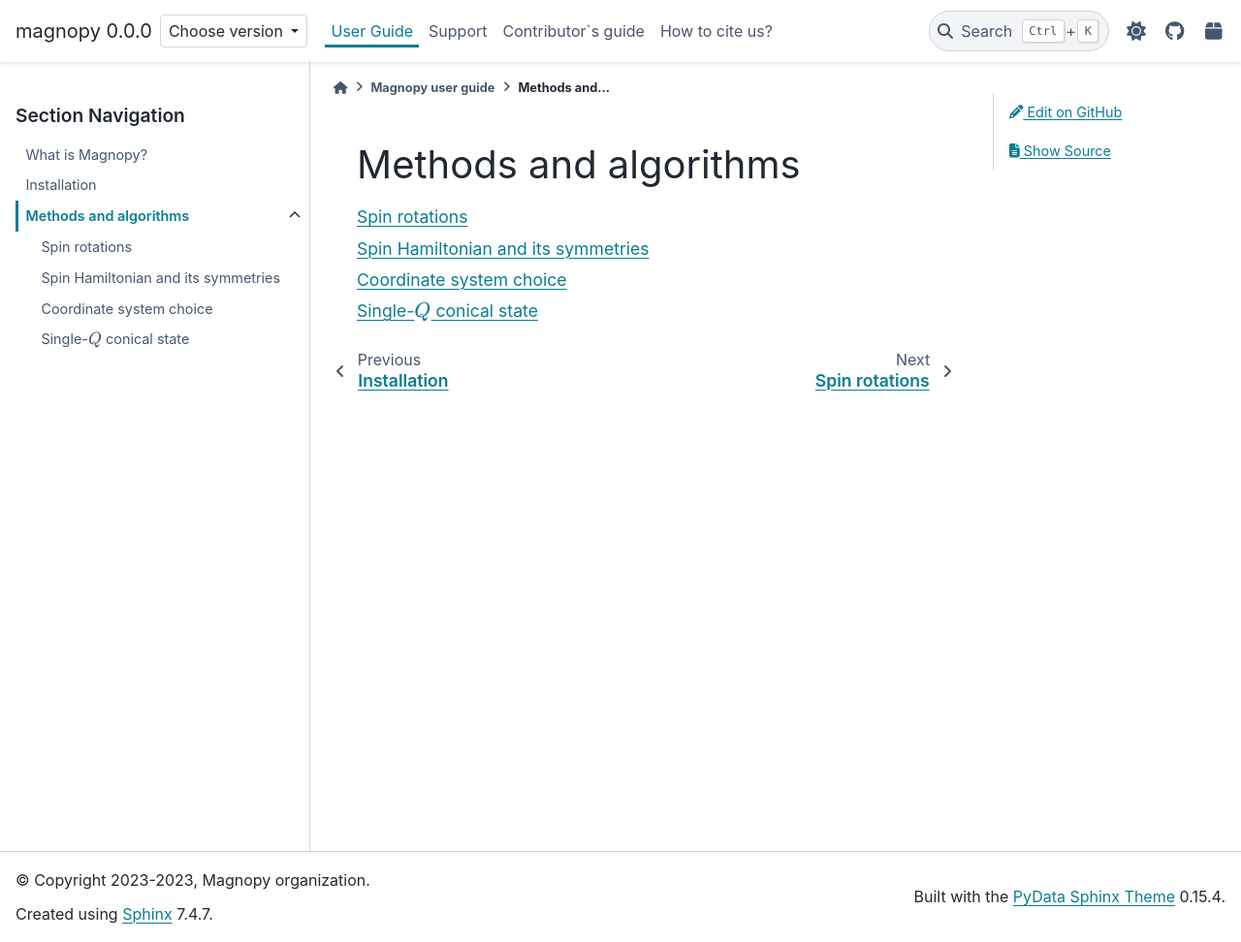
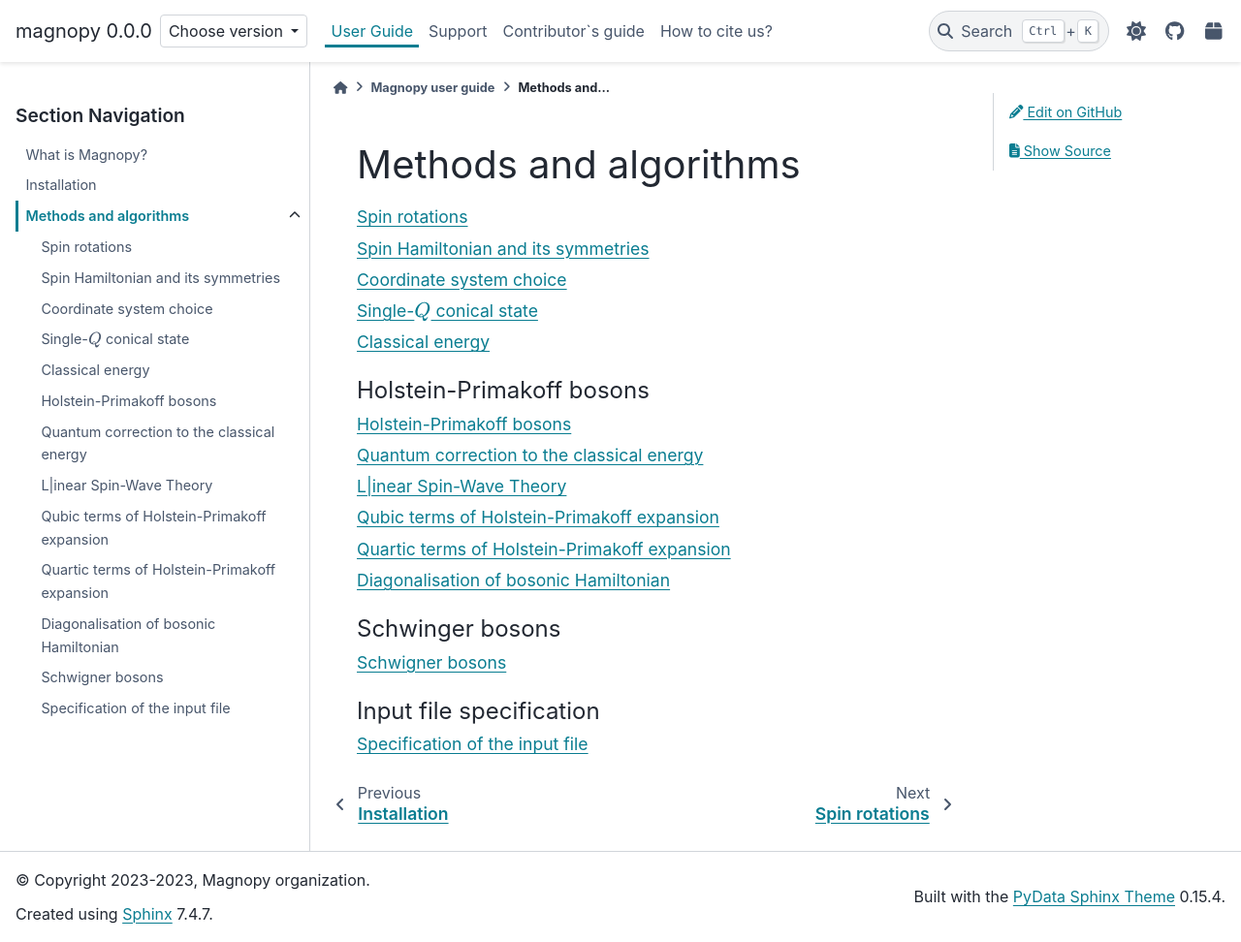
Before and after one commit to marcomarino123/magnopy, a Sphinx documentation site: the page built from docs/source/user-guide/methods/index.rst, in a window 1280 px wide and 972 px high. Shown: the whole window at 97% size. Built offline with Sphinx 7.4.7 and the PyData theme 0.15.4, drawn with Linux system fonts in a browser that asks for light colours; a script that is not in the unit is left out.

Commit message:
Add more pages to the methods and algorithms

```diff
--- /dev/null
+++ b/docs/source/user-guide/methods/diagonalisation.rst
@@ -0,0 +1,5 @@
+.. _user-guide_methods_diagonalization:
+
+**************************************
+Diagonalisation of bosonic Hamiltonian
+**************************************
--- /dev/null
+++ b/docs/source/user-guide/methods/energy-classic.rst
@@ -0,0 +1,5 @@
+.. _user-guide_methods_energy-classic:
+
+****************
+Classical energy
+****************
--- /dev/null
+++ b/docs/source/user-guide/methods/energy-quantum-correction.rst
@@ -0,0 +1,5 @@
+.. _user-guide_methods_energy-quantum-correction:
+
+******************************************
+Quantum correction to the classical energy
+******************************************
--- /dev/null
+++ b/docs/source/user-guide/methods/hp-bosons.rst
@@ -0,0 +1,5 @@
+.. _user-guide_methods_hp-bosons:
+
+*************************
+Holstein-Primakoff bosons
+*************************
--- /dev/null
+++ b/docs/source/user-guide/methods/hp-cubic-terms.rst
@@ -0,0 +1,5 @@
+.. _user-guide_methods_hp-cubic-terms:
+
+*******************************************
+Qubic terms of Holstein-Primakoff expansion
+*******************************************
--- /dev/null
+++ b/docs/source/user-guide/methods/hp-quartic-terms.rst
@@ -0,0 +1,5 @@
+.. _user-guide_methods_hp-quartic-terms:
+
+*********************************************
+Quartic terms of Holstein-Primakoff expansion
+*********************************************
--- a/docs/source/user-guide/methods/index.rst
+++ b/docs/source/user-guide/methods/index.rst
@@ -11,3 +11,27 @@
     spinham-symmetries
     cs-choice
     single-q
+    energy-classic
+
+.. toctree::
+    :maxdepth: 1
+    :caption: Holstein-Primakoff bosons
+
+    hp-bosons
+    energy-quantum-correction
+    lswt
+    hp-cubic-terms
+    hp-quartic-terms
+    diagonalisation
+
+.. toctree::
+    :maxdepth: 1
+    :caption: Schwinger bosons
+
+    schwinger-bosons
+
+.. toctree::
+    :maxdepth: 1
+    :caption: Input file specification
+
+    input-standard
--- /dev/null
+++ b/docs/source/user-guide/methods/lswt.rst
@@ -0,0 +1,5 @@
+.. _user-guide_methods_lswt:
+
+************************
+L|inear Spin-Wave Theory
+************************
--- /dev/null
+++ b/docs/source/user-guide/methods/schwinger-bosons.rst
@@ -0,0 +1,5 @@
+.. _user-guide_methods_schwigner-bosons:
+
+****************
+Schwigner bosons
+****************
```
Also changed, not shown: docs/source/user-guide/methods/input-standard.rst (added, +183 -0 lines).
